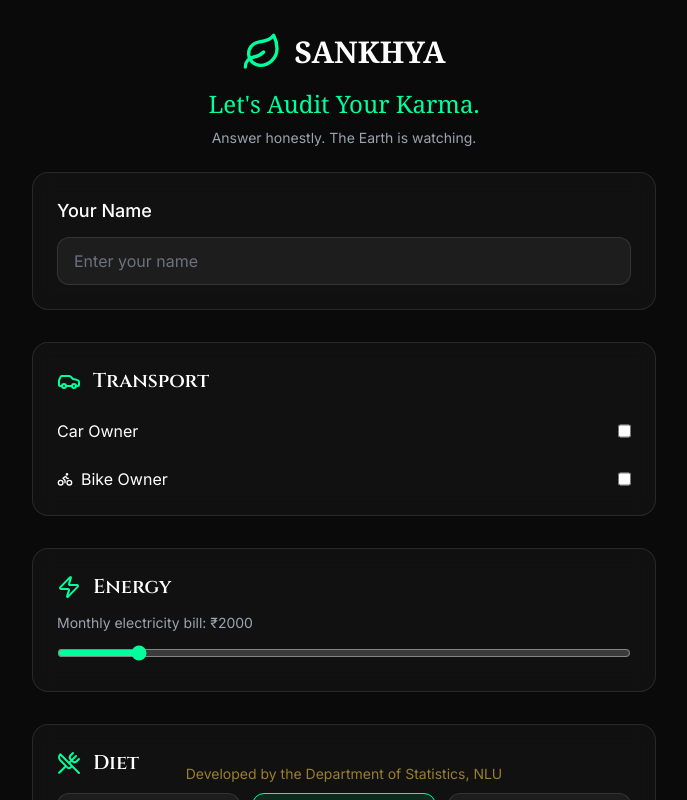
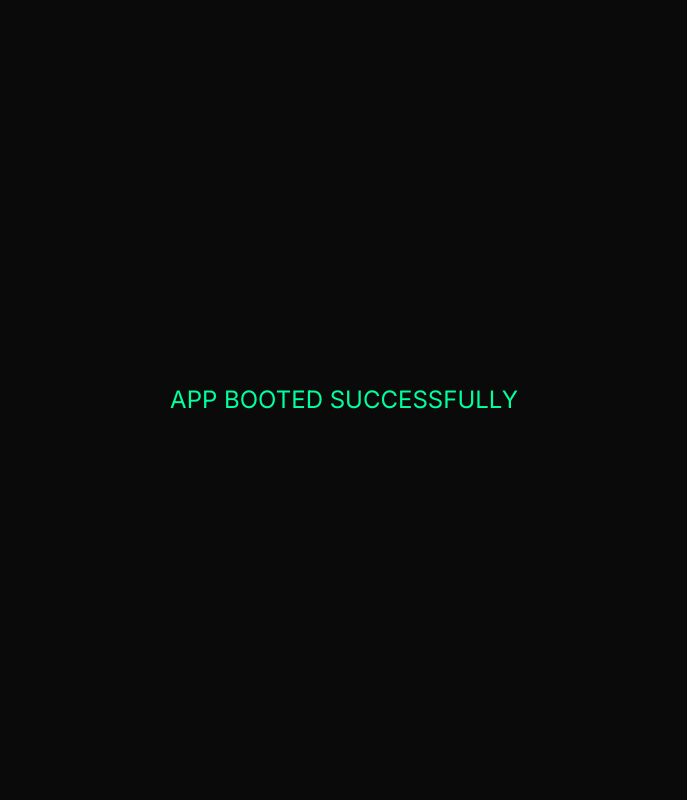
Before and after one commit to Unath-ops/SANHYA, a React (Vite) app: page / in a window 1280 px wide. Shown: the top 800 px of the page, without its empty margins (296-983 px from the left). Built offline with nearby package versions, Linux system fonts and the light colour scheme.

Commit message:
Update App.tsx

```diff
--- a/src/App.tsx
+++ b/src/App.tsx
@@ -1,6 +1,4 @@
 import { useState } from 'react';
-import InputMode from './components/InputMode';
-import WrappedMode from './components/WrappedMode';
 
 export interface UserData {
   name: string;
@@ -28,104 +26,22 @@
 }
 
 function App() {
-  const [mode, setMode] = useState<'input' | 'wrapped'>('input');
-  const [userData, setUserData] = useState<UserData | null>(null);
-  const [result, setResult] = useState<CalculationResult | null>(null);
-
-  const calculateKarma = (data: UserData): CalculationResult => {
-    // Daily emissions
-    const carEmission = data.carOwner ? data.carKm * 0.19 : 0;
-    const bikeEmission = data.bikeOwner ? data.bikeKm * 0.08 : 0;
-    const dietEmission =
-      data.diet === 'non-veg'
-        ? 3.3
-        : data.diet === 'vegetarian'
-        ? 1.7
-        : 1.0;
-    const plasticEmission = data.plasticItems * 0.06;
-    const acEmission = data.acDaily ? 4.0 : 0;
-
-    // Annual calculations
-    const electricityEmission = (data.electricityBill / 8) * 0.82 * 12;
-    const dailyTotal =
-      carEmission +
-      bikeEmission +
-      dietEmission +
-      plasticEmission +
-      acEmission;
-
-    const annualCO2 = dailyTotal * 365 + electricityEmission;
-    const treesOwed = Math.round(annualCO2 / 22);
-
-    const score = Math.max(300, 850 - treesOwed * 10);
-    const status = score >= 500 ? 'SUSTAINABLE' : 'DEFAULTER';
-
-    // Carbon heavyweight calculation
-    const travelImpact = (carEmission + bikeEmission) * 365;
-    const energyImpact = electricityEmission + acEmission * 365;
-    const consumptionImpact = (dietEmission + plasticEmission) * 365;
-
-    let carbonHeavyweight: CalculationResult['carbonHeavyweight'];
-
-    if (travelImpact >= energyImpact && travelImpact >= consumptionImpact) {
-      const trees = Math.round(travelImpact / 22);
-      carbonHeavyweight = {
-        category: 'Travel',
-        impact: travelImpact,
-        treesFromCategory: trees,
-        description: `Your transport habits alone destroyed ${trees} tree${trees !== 1 ? 's' : ''}.`,
-      };
-    } else if (energyImpact >= consumptionImpact) {
-      const trees = Math.round(energyImpact / 22);
-      carbonHeavyweight = {
-        category: 'Energy',
-        impact: energyImpact,
-        treesFromCategory: trees,
-        description: `Your energy usage alone destroyed ${trees} tree${trees !== 1 ? 's' : ''}.`,
-      };
-    } else {
-      const trees = Math.round(consumptionImpact / 22);
-      carbonHeavyweight = {
-        category: 'Consumption',
-        impact: consumptionImpact,
-        treesFromCategory: trees,
-        description: `Your consumption habits alone destroyed ${trees} tree${trees !== 1 ? 's' : ''}.`,
-      };
-    }
-
-    return {
-      annualCO2,
-      treesOwed,
-      score,
-      status,
-      carbonHeavyweight,
-    };
-  };
-
-  const handleCalculate = (data: UserData) => {
-    const calculationResult = calculateKarma(data);
-    setUserData(data);
-    setResult(calculationResult);
-    setMode('wrapped');
-  };
-
-  const handleReset = () => {
-    setMode('input');
-    setUserData(null);
-    setResult(null);
-  };
+  const [mode] = useState<'input' | 'wrapped'>('input');
 
   return (
-    <div className="min-h-screen bg-[#0a0a0a] text-white overflow-hidden">
-      {mode === 'input' ? (
-        <InputMode onCalculate={handleCalculate} />
-      ) : (
-        <WrappedMode
-          userData={userData!}
-          result={result!}
-          onReset={handleReset}
-        />
-      )}
+    <div
+      style={{
+        minHeight: '100vh',
+        backgroundColor: '#0a0a0a',
+        color: '#00ff9d',
+        display: 'flex',
+        alignItems: 'center',
+        justifyContent: 'center',
+        fontSize: '24px',
+        fontFamily: 'Inter, sans-serif',
+      }}
+    >
+      APP BOOTED SUCCESSFULLY
     </div>
   );
 }
```
